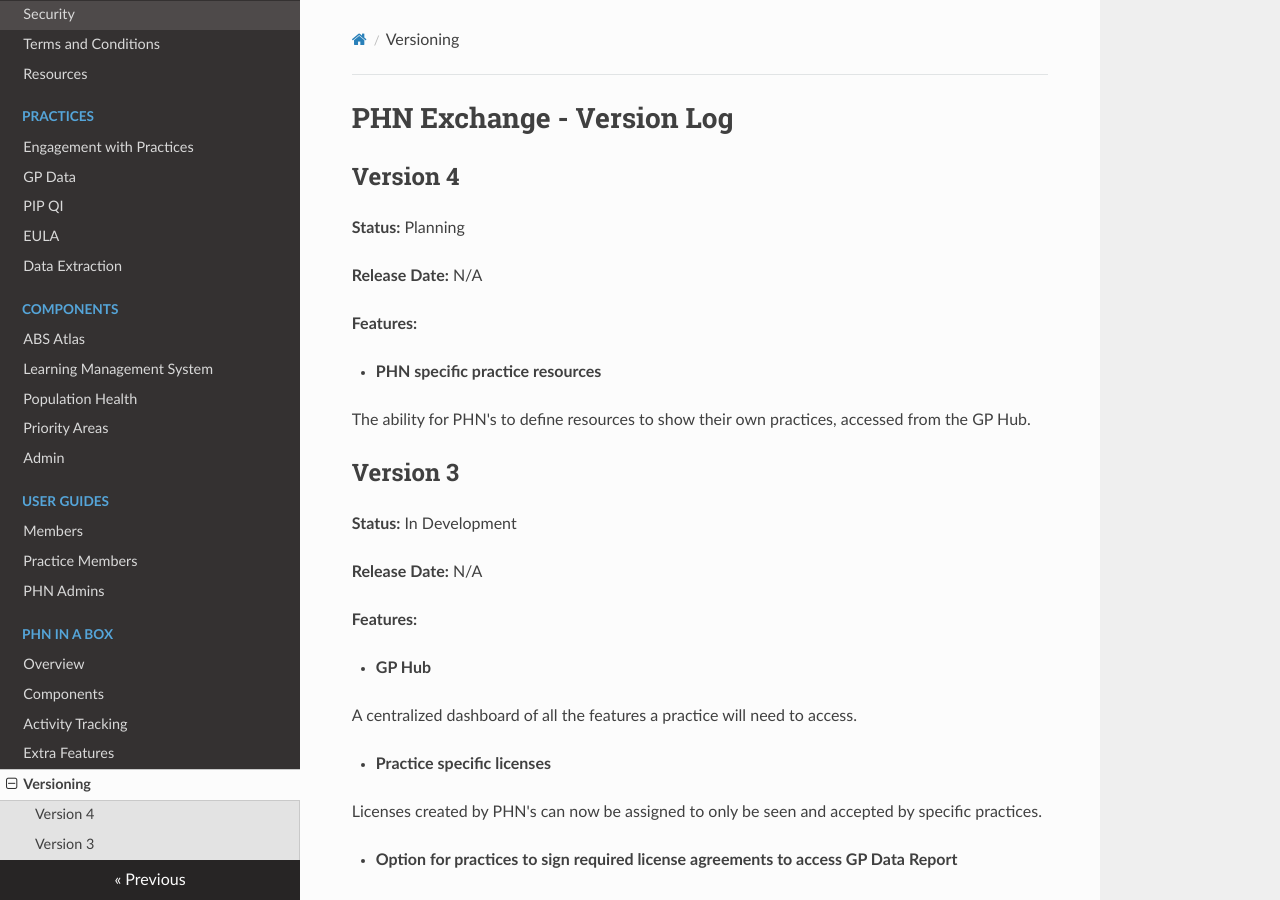
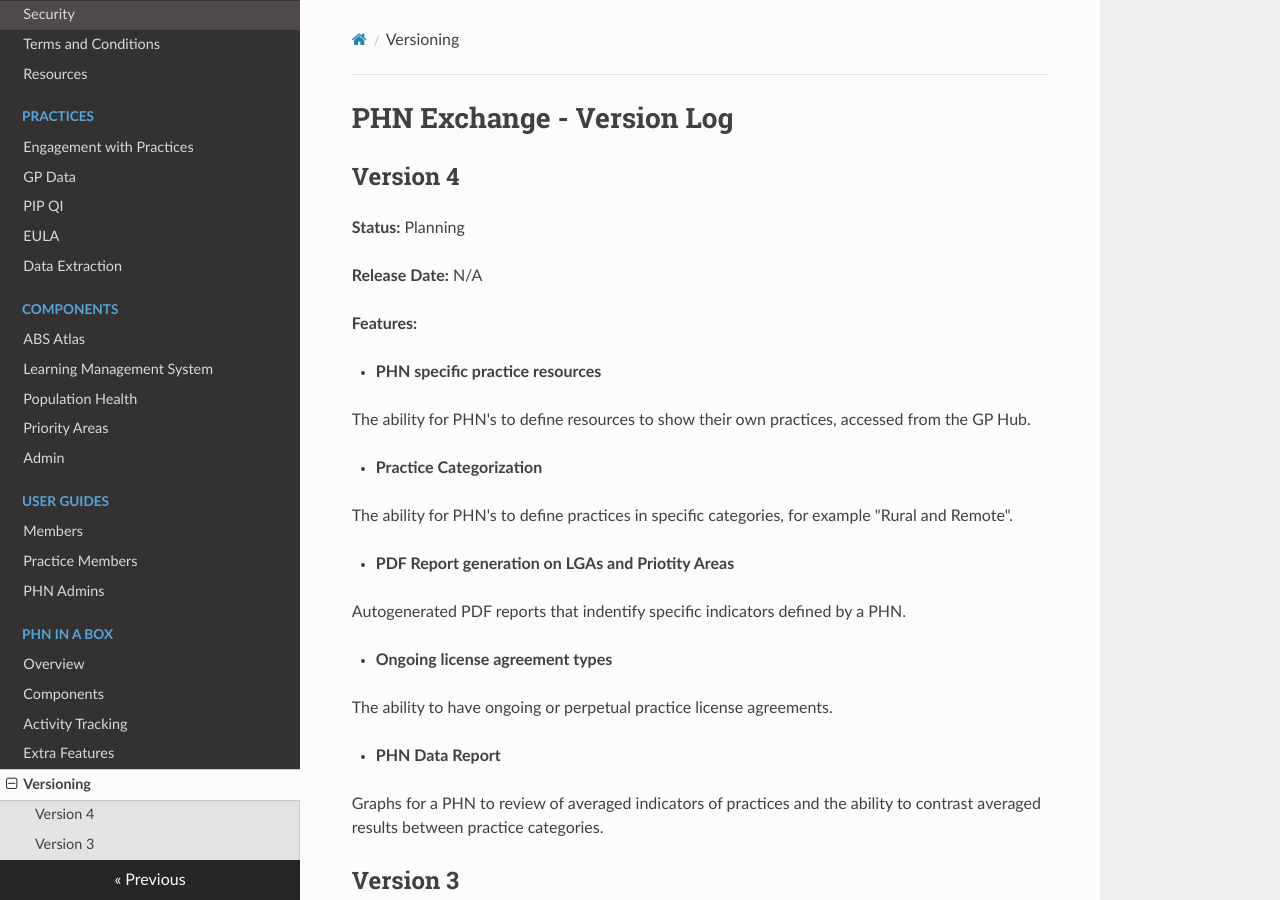
Before and after one commit to MurrayPHN/phn-exchange-docs, an MkDocs documentation site: the page built from docs/versioning.md, in a window 1280 px wide and 900 px high. Built offline with MkDocs 1.6.1, drawn with Linux system fonts in a browser that asks for light colours; nearby versions of some CDN libraries.

Commit message:
Updated versioning documentation.

```diff
--- a/docs/versioning.md
+++ b/docs/versioning.md
@@ -12,6 +12,30 @@
 
 <p>
     The ability for PHN's to define resources to show their own practices, accessed from the GP Hub.
+</p>
+
+- **Practice Categorization**
+
+<p>
+    The ability for PHN's to define practices in specific categories, for example "Rural and Remote".
+</p>
+
+- **PDF Report generation on LGAs and Priotity Areas**
+
+<p>
+    Autogenerated PDF reports that indentify specific indicators defined by a PHN.
+</p>
+
+- **Ongoing license agreement types**
+
+<p>
+    The ability to have ongoing or perpetual practice license agreements.
+</p>
+
+- **PHN Data Report**
+
+<p>
+    Graphs for a PHN to review of averaged indicators of practices and the ability to contrast averaged results between practice categories.
 </p>
 
 ## **Version 3**
@@ -50,7 +74,6 @@
 
 <p>
     Previously users had to click the row on lists to open them, on all tables there will now be an "Edit" or "Continue" button on the far right of each row.
-
     This change facilitiates accessability requirements and allows for copying of information from rows without being interrupted.
 </p>
 
```
